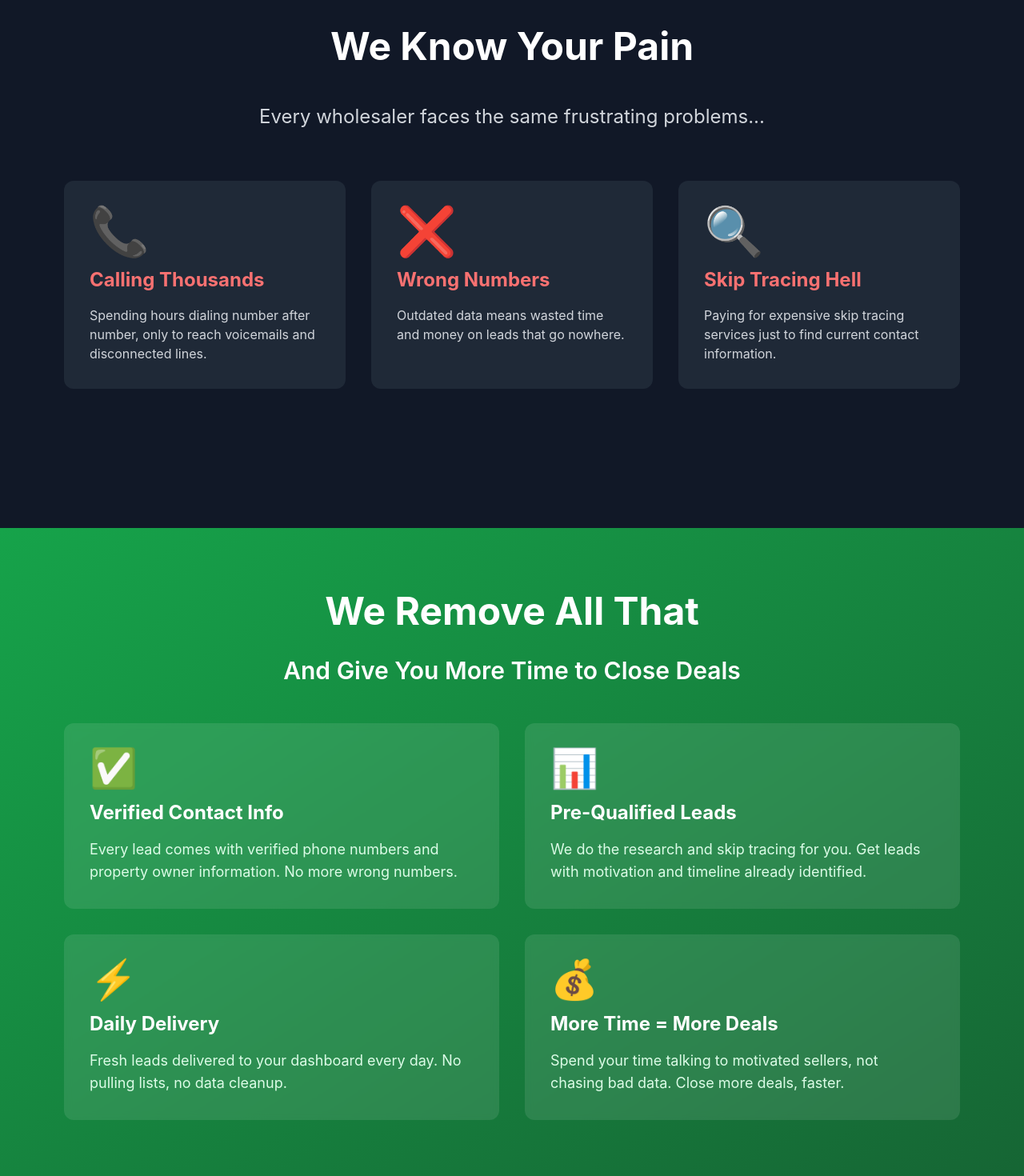
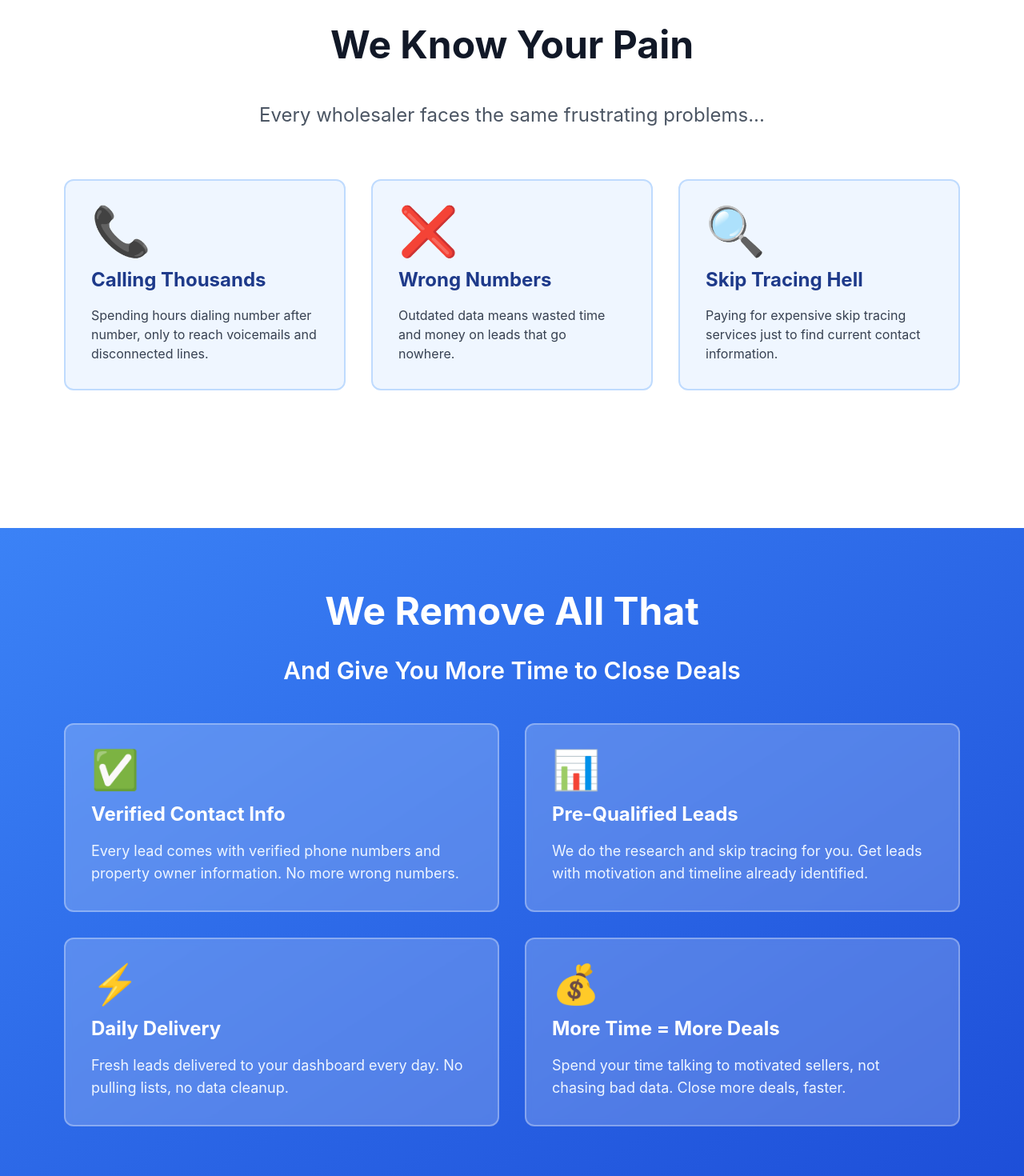
Before and after one commit to crynxmartinez/verifiedhomeowner, a React (Vite) app in the folder frontend/: page / in a window 1280 px wide. Shown: the part 940-2410 px from the top of the page at 80% size. Built offline with nearby package versions, Linux system fonts and the light colour scheme; no server answers; the HTML template or start-up script is replaced by a standard one.

Commit message:
Update homepage to blue/white theme and remove About from navbar

```diff
--- a/frontend/src/components/Navbar.jsx
+++ b/frontend/src/components/Navbar.jsx
@@ -13,9 +13,6 @@ export default function Navbar() {
           <div className="flex items-center space-x-8">
             <Link to="/" className="text-gray-700 hover:text-blue-600 transition">
               Home
-            </Link>
-            <Link to="/about" className="text-gray-700 hover:text-blue-600 transition">
-              About
             </Link>
             <Link to="/how-it-works" className="text-gray-700 hover:text-blue-600 transition">
               How It Works
--- a/frontend/src/pages/Home.jsx
+++ b/frontend/src/pages/Home.jsx
@@ -66,29 +66,29 @@ export default function Home() {
       </section>
 
       {/* Problem Section */}
-      <section className="min-h-screen w-full flex items-center justify-center bg-gray-900 text-white py-20">
+      <section className="min-h-screen w-full flex items-center justify-center bg-white py-20">
         <div className="max-w-6xl mx-auto px-4">
-          <h2 className="text-5xl font-bold text-center mb-12">We Know Your Pain</h2>
-          <p className="text-2xl text-center mb-16 text-gray-300">Every wholesaler faces the same frustrating problems...</p>
+          <h2 className="text-5xl font-bold text-center mb-12 text-gray-900">We Know Your Pain</h2>
+          <p className="text-2xl text-center mb-16 text-gray-600">Every wholesaler faces the same frustrating problems...</p>
           <div className="grid md:grid-cols-3 gap-8">
-            <div className="bg-gray-800 p-8 rounded-xl">
+            <div className="bg-blue-50 border-2 border-blue-200 p-8 rounded-xl">
               <div className="text-6xl mb-4">📞</div>
-              <h3 className="text-2xl font-bold mb-4 text-red-400">Calling Thousands</h3>
-              <p className="text-gray-300">
+              <h3 className="text-2xl font-bold mb-4 text-blue-900">Calling Thousands</h3>
+              <p className="text-gray-700">
                 Spending hours dialing number after number, only to reach voicemails and disconnected lines.
               </p>
             </div>
-            <div className="bg-gray-800 p-8 rounded-xl">
+            <div className="bg-blue-50 border-2 border-blue-200 p-8 rounded-xl">
               <div className="text-6xl mb-4">❌</div>
-              <h3 className="text-2xl font-bold mb-4 text-red-400">Wrong Numbers</h3>
-              <p className="text-gray-300">
+              <h3 className="text-2xl font-bold mb-4 text-blue-900">Wrong Numbers</h3>
+              <p className="text-gray-700">
                 Outdated data means wasted time and money on leads that go nowhere.
               </p>
             </div>
-            <div className="bg-gray-800 p-8 rounded-xl">
+            <div className="bg-blue-50 border-2 border-blue-200 p-8 rounded-xl">
               <div className="text-6xl mb-4">🔍</div>
-              <h3 className="text-2xl font-bold mb-4 text-red-400">Skip Tracing Hell</h3>
-              <p className="text-gray-300">
+              <h3 className="text-2xl font-bold mb-4 text-blue-900">Skip Tracing Hell</h3>
+              <p className="text-gray-700">
                 Paying for expensive skip tracing services just to find current contact information.
               </p>
             </div>
@@ -97,36 +97,36 @@ export default function Home() {
       </section>
 
       {/* Solution Section */}
-      <section className="min-h-screen w-full flex items-center justify-center bg-gradient-to-br from-green-600 to-green-800 text-white py-20">
+      <section className="min-h-screen w-full flex items-center justify-center bg-gradient-to-br from-blue-500 to-blue-700 text-white py-20">
         <div className="max-w-6xl mx-auto px-4 text-center">
           <h2 className="text-5xl font-bold mb-8">We Remove All That</h2>
           <p className="text-3xl mb-12 font-semibold">And Give You More Time to Close Deals</p>
           <div className="grid md:grid-cols-2 gap-8 text-left">
-            <div className="bg-white/10 backdrop-blur-sm p-8 rounded-xl">
+            <div className="bg-white/20 backdrop-blur-sm p-8 rounded-xl border-2 border-white/30">
               <div className="text-5xl mb-4">✅</div>
               <h3 className="text-2xl font-bold mb-4">Verified Contact Info</h3>
-              <p className="text-green-100 text-lg">
+              <p className="text-blue-50 text-lg">
                 Every lead comes with verified phone numbers and property owner information. No more wrong numbers.
               </p>
             </div>
-            <div className="bg-white/10 backdrop-blur-sm p-8 rounded-xl">
+            <div className="bg-white/20 backdrop-blur-sm p-8 rounded-xl border-2 border-white/30">
               <div className="text-5xl mb-4">📊</div>
               <h3 className="text-2xl font-bold mb-4">Pre-Qualified Leads</h3>
-              <p className="text-green-100 text-lg">
+              <p className="text-blue-50 text-lg">
                 We do the research and skip tracing for you. Get leads with motivation and timeline already identified.
               </p>
             </div>
-            <div className="bg-white/10 backdrop-blur-sm p-8 rounded-xl">
+            <div className="bg-white/20 backdrop-blur-sm p-8 rounded-xl border-2 border-white/30">
               <div className="text-5xl mb-4">⚡</div>
               <h3 className="text-2xl font-bold mb-4">Daily Delivery</h3>
-              <p className="text-green-100 text-lg">
+              <p className="text-blue-50 text-lg">
                 Fresh leads delivered to your dashboard every day. No pulling lists, no data cleanup.
               </p>
             </div>
-            <div className="bg-white/10 backdrop-blur-sm p-8 rounded-xl">
+            <div className="bg-white/20 backdrop-blur-sm p-8 rounded-xl border-2 border-white/30">
               <div className="text-5xl mb-4">💰</div>
               <h3 className="text-2xl font-bold mb-4">More Time = More Deals</h3>
-              <p className="text-green-100 text-lg">
+              <p className="text-blue-50 text-lg">
                 Spend your time talking to motivated sellers, not chasing bad data. Close more deals, faster.
               </p>
             </div>
@@ -172,7 +172,7 @@ export default function Home() {
       </section>
 
       {/* Features - Full Screen */}
-      <section className="min-h-screen w-full flex items-center justify-center bg-gray-50 py-20">
+      <section className="min-h-screen w-full flex items-center justify-center bg-white py-20">
         <div className="max-w-6xl mx-auto px-4">
           <h2 className="text-5xl font-bold text-center mb-8 text-gray-900">Everything You Need</h2>
           <p className="text-xl text-center mb-16 text-gray-600">Built specifically for real estate wholesalers</p>
```
